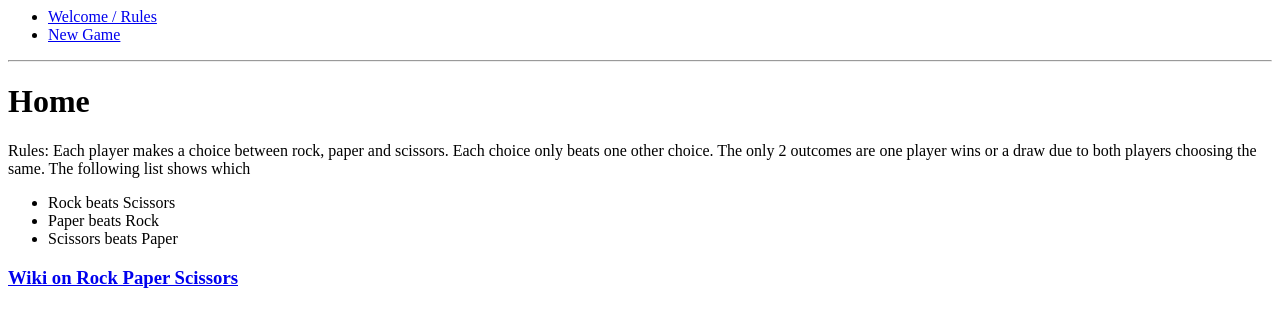
After one commit to DSoutter/w3_rps_hw, a Flask app: page /home in a window 1280 px wide. The commit adds this page. Shown: the top 327 px of the page. Run offline with Flask 2, Linux system fonts and the light colour scheme.

Commit message:
completed MVP plus first extension

```diff
--- a/controllers/controller.py
+++ b/controllers/controller.py
@@ -4,9 +4,9 @@ from models.game_list import *
 from models.game import *
 from models.player import *
 
-@app.route('/')
+@app.route('/home')
 def index():
-    return "Hello World"
+    return render_template('home.html')
 
 @app.route('/<p1move>/<p2move>')
 def results(p1move,p2move):
@@ -25,4 +25,4 @@ def play_game():
     player1=Player(name1,choice1)
     player2=Player(name2,choice2)
     winner = Game.game_on(player1, player2)
-    return render_template('winner.html', winner = winner)
+    return render_template('winner.html', winner = winner, player1=player1,player2=player2)
--- a/models/game_list.py
+++ b/models/game_list.py
@@ -4,8 +4,8 @@ from models.player import *
 
 # p1=Player("Mark", "")
 # p2=Player("Jeremy", "")
-def new_game():
-    Game.game_on(player1, player2)
+# def new_game():
+#     Game.game_on(player1, player2)
 # my_list = [player1, player2]
 # rock = Player("Mark","rock")
 
--- a/templates/base.html
+++ b/templates/base.html
@@ -6,7 +6,8 @@
 
     <body>
         <ul>
-            <li><a href="/game">Play Game</a></li>
+            <li><a href="/home">Welcome / Rules</a></li>
+            <li><a href="/game">New Game</a></li>
 
         </ul>
         <hr>
--- /dev/null
+++ b/templates/home.html
@@ -0,0 +1,18 @@
+{% extends "base.html" %}
+
+{% block content %}
+
+<h1>Home</h1>
+<div>
+    Rules:
+    Each player makes a choice between rock, paper and scissors. Each choice only beats one other choice. The only 2 outcomes are one player wins or a draw due to both players choosing the same. The following list shows which
+    <ul>
+        <li>Rock beats Scissors</li>
+        <li>Paper beats Rock</li>
+        <li>Scissors beats Paper</li>
+    </ul>
+<div>
+<h3>
+    <a href="https://en.wikipedia.org/wiki/Rock_paper_scissors">Wiki on Rock Paper Scissors</a>
+</h3>
+{% endblock %}
--- a/templates/index.html
+++ b/templates/index.html
@@ -2,11 +2,11 @@
 
 {% block content %}
 
-<h1>Here are the results of the game!</h1>
+<h1>Within the URL, the results are:</h1>
 
 <div>
     {% if p1move == p2move %}
-     None wins
+     No one wins
     {% elif p1move == "rock" and p2move == "scissors" %}
     Player 1 wins playing {{p1move}}
     {% elif p1move == "paper" and p2move == "rock" %}
```
Also changed, not shown: templates/winner.html (+6 -1 lines).
